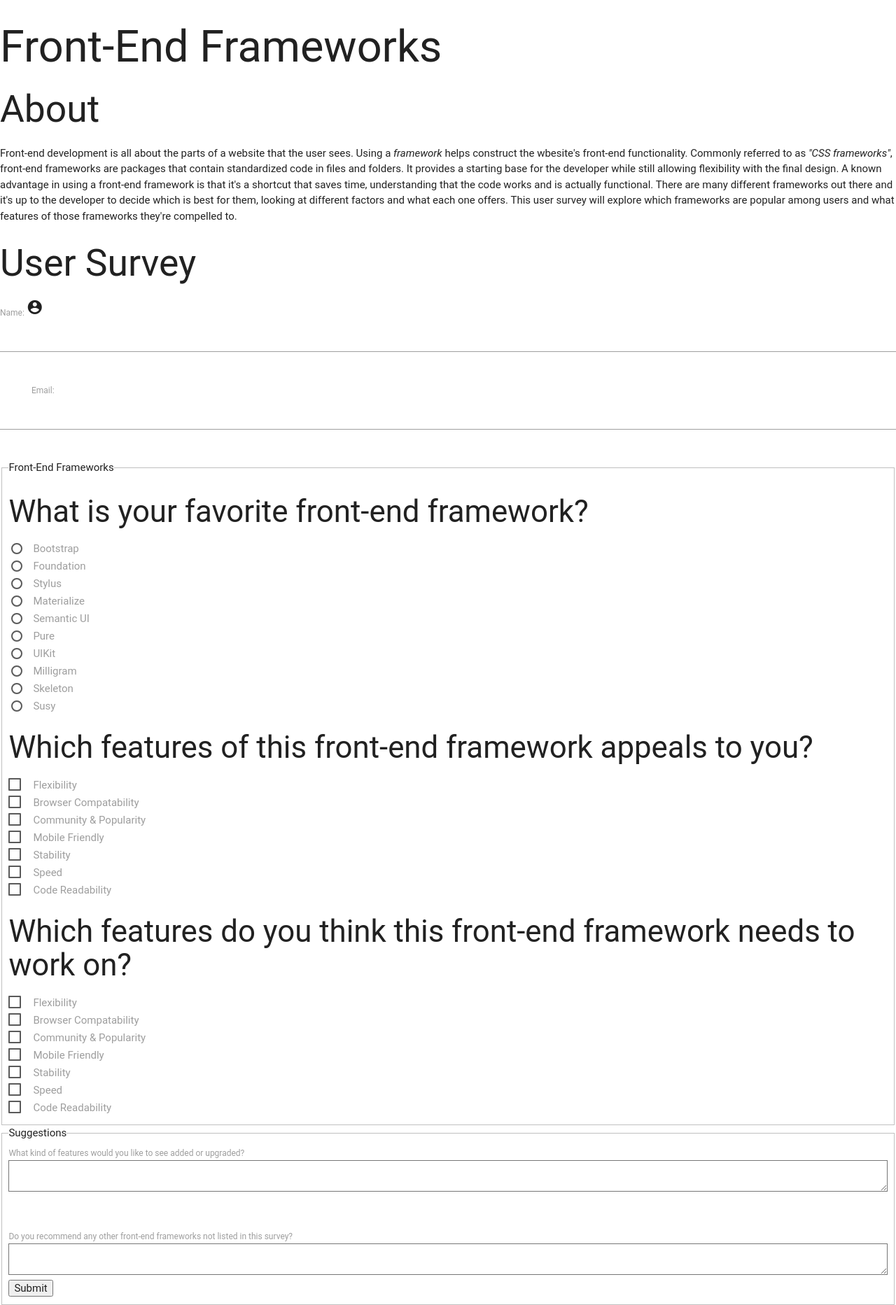
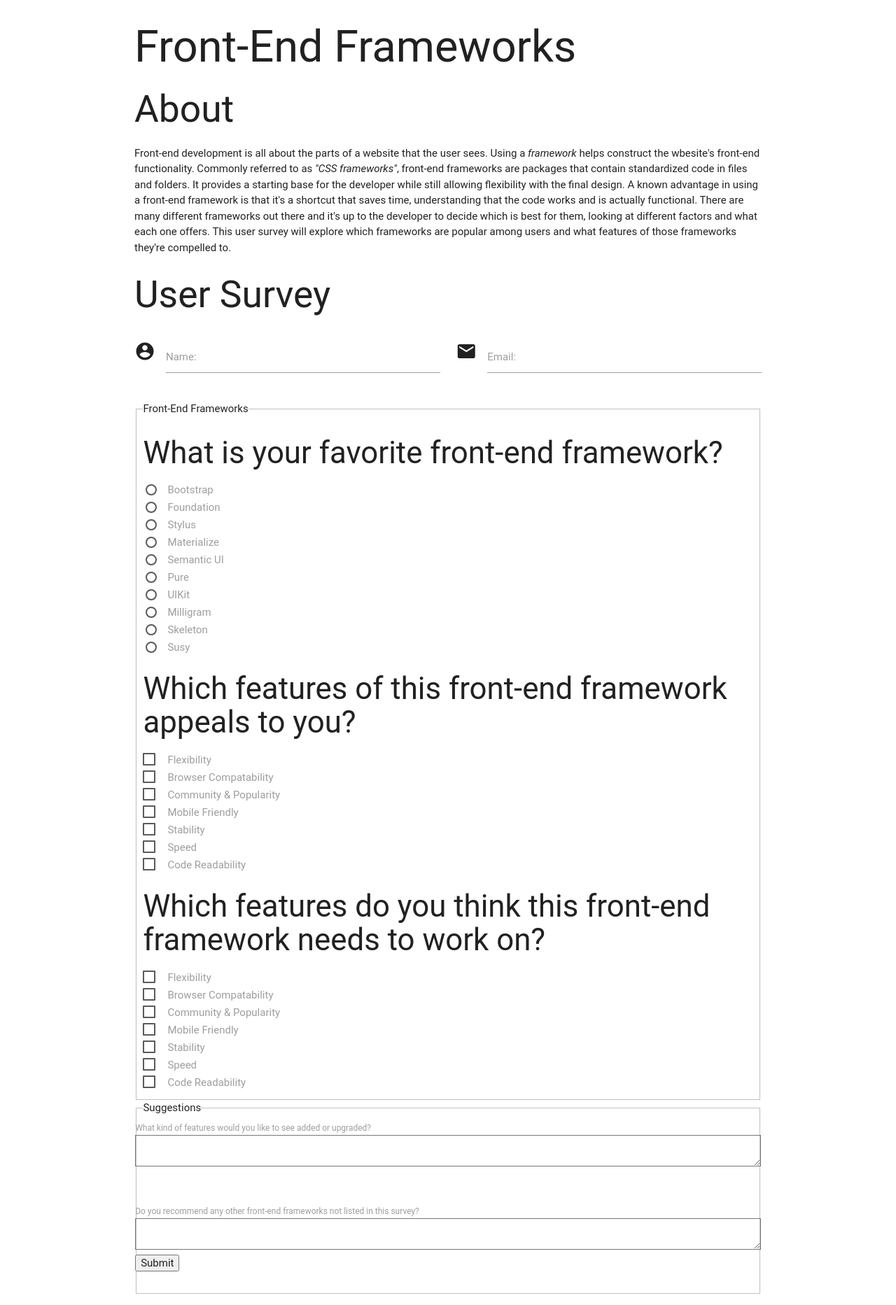
Before and after one commit to ahashim1/CSC174_Assignment8, a PHP site: page / in a window 1280 px wide. Shown: the whole page at 70% size. Run offline with PHP 8.4, Linux system fonts and the light colour scheme; some libraries are stand-ins or nearby versions; some web fonts are replaced.

Commit message:
added icons and side by side name/email entry designs

```diff
--- a/index.php
+++ b/index.php
@@ -17,6 +17,8 @@
 
 <body>
 
+	<div class="container">
+
 	<header>
 
 		<h1>Front-End Frameworks</h1>
@@ -33,13 +35,23 @@
 
 			<form method="post" action="database_action.php">
 
-				<label for="name"> Name: </label>
-				<i class="material-icons prefix">account_circle</i>
-				<input type="text" name="name" id="name"><br><br>
+			<div class="row">
 
-				<label for="email">Email: </label>
-				<input type="email" name="email" id="email"><br><br>
+				<div class="input-field col s6">
+					<i class="material-icons prefix">account_circle</i>
+					<label for="name"> Name: </label>
+					<input type="text" name="name" id="name">
+				</div>
 
+				<div class="input-field col s6">
+					<i class="material-icons prefix">email</i>
+					<input type="email" name="email" id="email" class="validate">
+					<label for="email" data-error="Please enter a valid email">Email: </label>
+
+
+				</div>
+
+			</div>
 
 			<fieldset>
 
@@ -132,6 +144,8 @@
 			<fieldset>
 				<legend>Suggestions</legend>
 
+				<div class="row">
+
 					<label for="suggestion">What kind of features would you like to see added or upgraded?</label><br>
 					<textarea name="suggestion" id="suggestion"></textarea><br><br><br>
 
@@ -140,9 +154,13 @@
 
 					<input type="submit" name="Submit"><br>
 
+				</div>
+
 			</fieldset>
 
 			</form>
+
+		</div>
 
 <!-- Downloading jQuery and Materialize -->
 <script type="text/javascript" src="https://code.jquery.com/jquery-3.2.1.min.js"></script>
```
